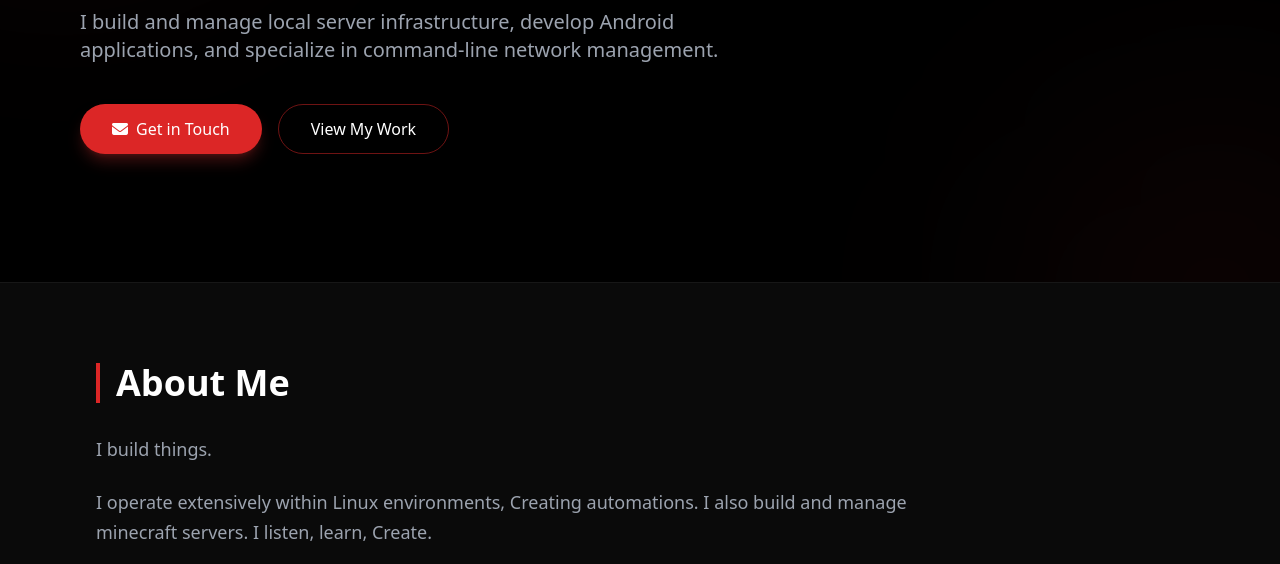
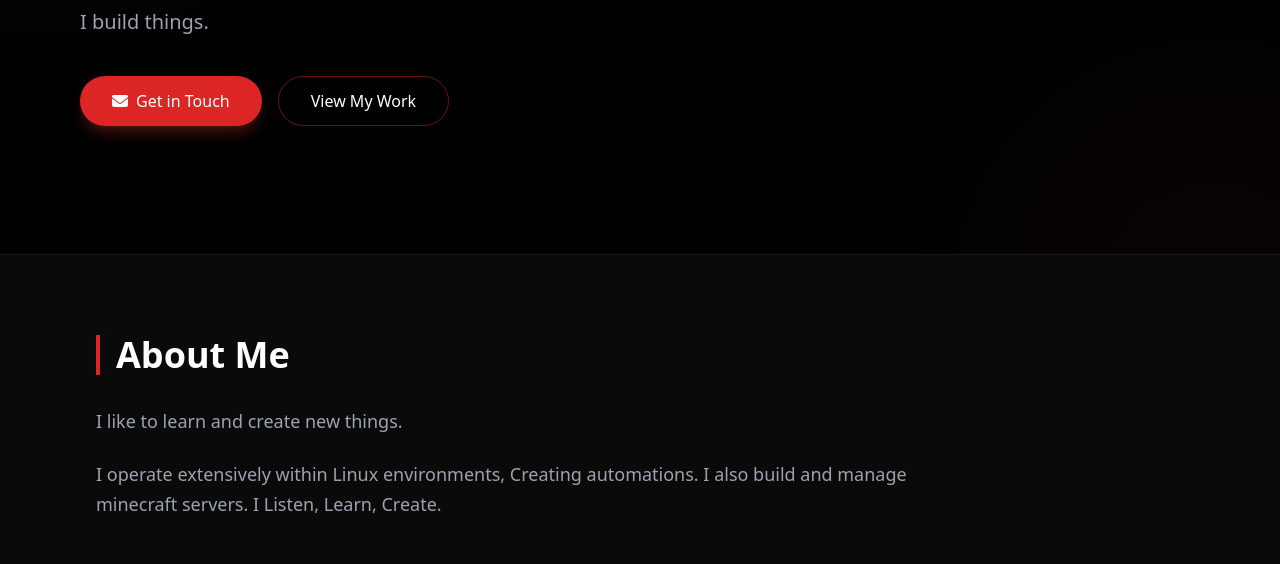
Before and after one commit to kaivalyasagale/kaivalyasagale, a plain HTML site: page index.html in a window 1280 px wide. Shown: the part 388-952 px from the top of the page. Drawn offline with nearby package versions, Linux system fonts and the light colour scheme.

Commit message:
Update index.html

```diff
--- a/index.html
+++ b/index.html
@@ -95,7 +95,7 @@
                 </span>
             </h1>
             <p class="text-lg md:text-xl text-gray-400 mb-10 max-w-2xl leading-relaxed">
-                I build and manage local server infrastructure, develop Android applications, and specialize in command-line network management.
+                I build things.
             </p>
             <div class="flex flex-wrap gap-4">
                 <a href="mailto:hi@kaivalyasagale.online" class="bg-red-600 hover:bg-red-700 text-white px-8 py-3 rounded-full font-medium transition-all shadow-lg shadow-red-900/50 flex items-center gap-2">
@@ -116,10 +116,10 @@
             <!-- This is the description paragraph that only shows when scrolled down -->
             <div class="scroll-reveal text-gray-400 text-lg leading-relaxed max-w-4xl space-y-6">
                 <p>
-                    I build things.
+                   I like to learn and create new things.
                 </p>
                 <p>
-                    I operate extensively within Linux environments, Creating automations. I also build and manage minecraft servers. I listen, learn, Create.
+                    I operate extensively within Linux environments, Creating automations. I also build and manage minecraft servers. I Listen, Learn, Create.
                 </p>
             </div>
         </div>
```
